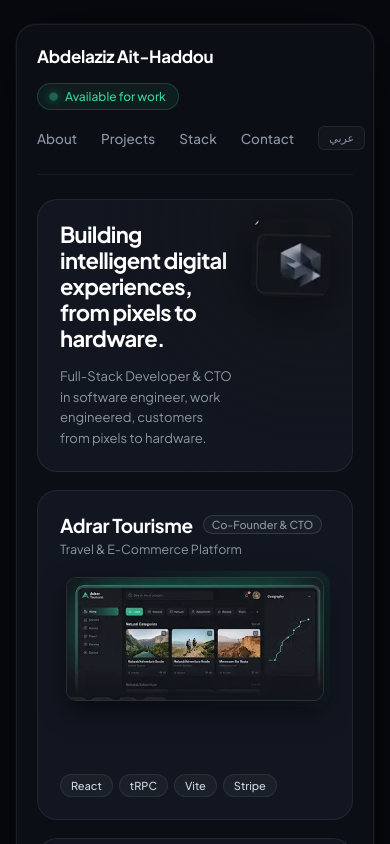
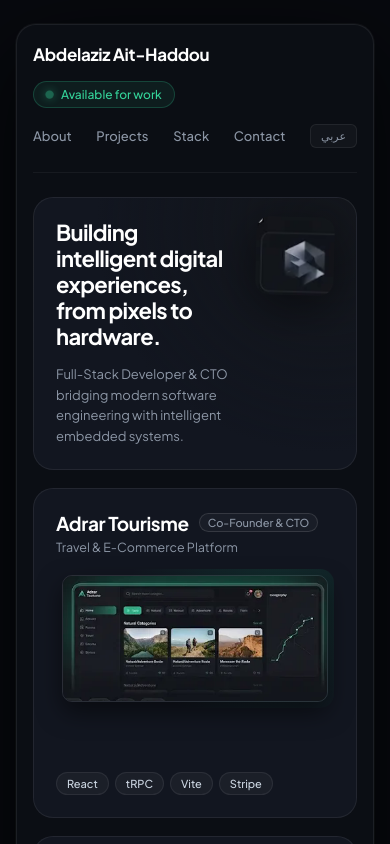
Before and after one commit to ab99-c/abdelaziz-aithaddou-portfolio, a plain HTML site: page index.html in a window 390 px wide. Shown: the top 844 px of the page. Drawn offline with nearby package versions, Linux system fonts and the light colour scheme.

Commit message:
Refine Bento Grid responsive header, card stretching, and wearable crop

```diff
--- a/index.html
+++ b/index.html
@@ -163,6 +163,9 @@
       transition: transform 0.25s var(--ease), border-color 0.25s, box-shadow 0.25s;
       position: relative;
       overflow: hidden;
+    }
+    .adrar-card, .wearable-card, .exp-card {
+      flex: 1;
     }
     .bento-card:hover {
       transform: translateY(-3px);
@@ -622,7 +625,10 @@
     }
 
     @media (max-width: 768px) {
-      .bento-window { padding: 20px; border-radius: 20px; }
+      .bento-window { padding: 18px 16px; border-radius: 20px; }
+      .window-header { flex-direction: column; align-items: flex-start; gap: 16px; }
+      .nav-group { width: 100%; justify-content: space-between; flex-wrap: wrap; gap: 10px; }
+      .nav-item { font-size: 13px; }
       .bento-grid { grid-template-columns: 1fr; }
       .bento-col:nth-child(3) {
         grid-column: span 1;
@@ -664,7 +670,7 @@
           <div class="hero-flex">
             <div>
               <h1 class="hero-title" data-en="Building intelligent digital experiences, from pixels to hardware." data-ar="نبني تجارب رقمية ذكية، من البكسل إلى العتاد.">Building intelligent digital experiences, from pixels to hardware.</h1>
-              <p class="hero-sub" data-en="Full-Stack Developer & CTO in software engineer, work engineered, customers from pixels to hardware." data-ar="مطور Full-Stack ومؤسس تقني، يجمع بين هندسة البرمجيات وتطوير الأنظمة الذكية.">Full-Stack Developer & CTO in software engineer, work engineered, customers from pixels to hardware.</p>
+              <p class="hero-sub" data-en="Full-Stack Developer & CTO bridging modern software engineering with intelligent embedded systems." data-ar="مطور Full-Stack ومؤسس تقني يجمع بين هندسة البرمجيات والأنظمة المدمجة الذكية.">Full-Stack Developer & CTO bridging modern software engineering with intelligent embedded systems.</p>
             </div>
             <img class="hero-cube" src="assets/cube-3d.png" alt="3D Geometric Cube" />
           </div>
```
Also changed, not shown: assets/wearable-device.png.
